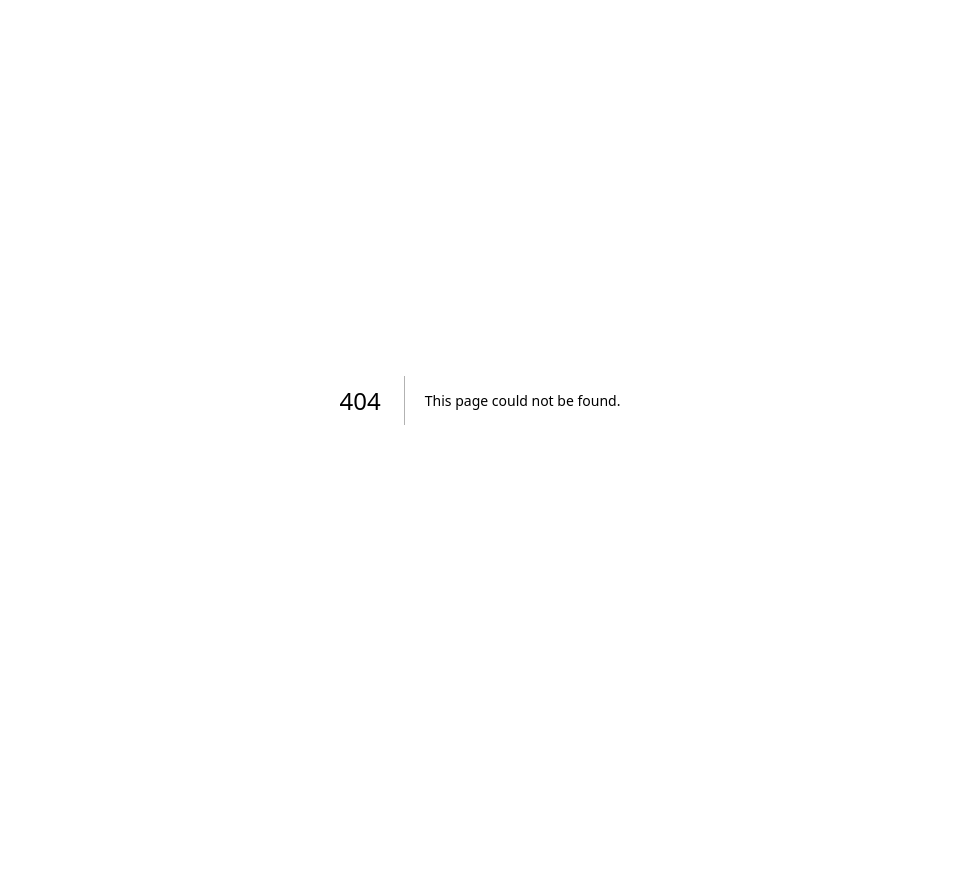
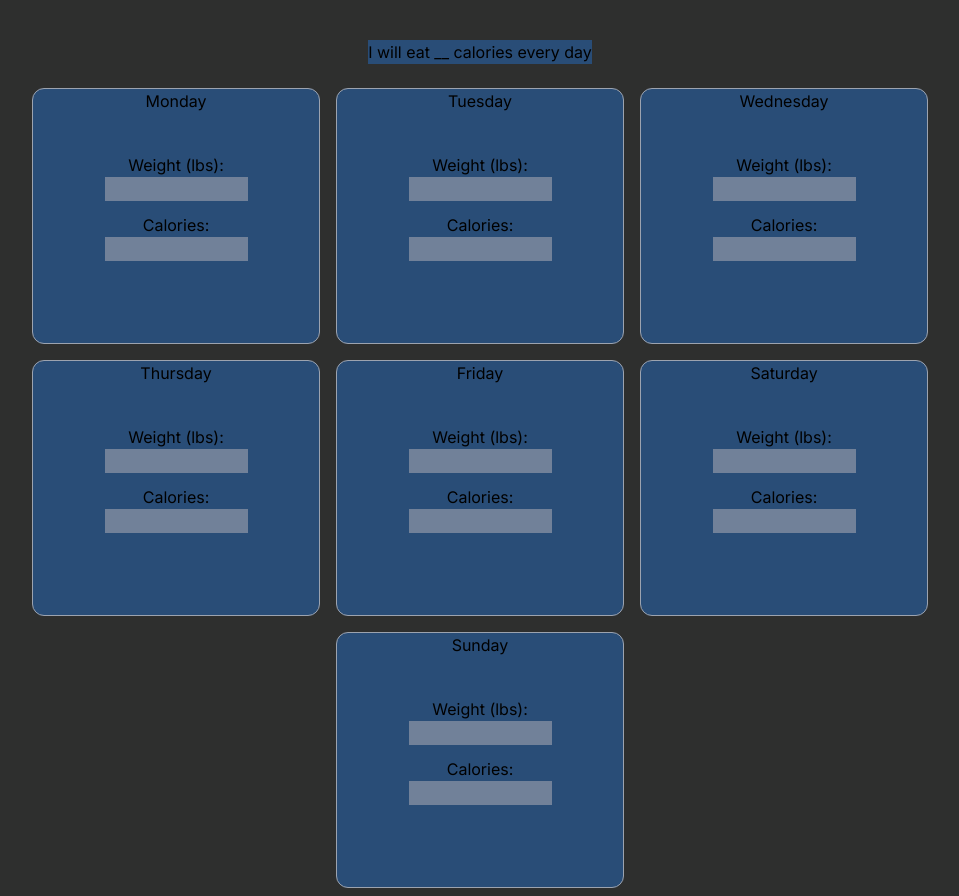
Before and after one commit to Syntax-Samurais/Website, a Next.js app: page /Diet in a window 1280 px wide. Before the commit this address had no page. Shown: the whole page, without its empty margins (160-1119 px from the left). Before the commit the page ends 800 px from the top, so only its background shows below. Built offline with nearby package versions, Linux system fonts and the light colour scheme.

Commit message:
diet page started
Co-authored-by: Dave Robinson <dave-rob@users.noreply.github.com>

```diff
--- /dev/null
+++ b/src/app/Diet/page.js
@@ -0,0 +1,45 @@
+import React from "react";
+
+const page = () => {
+  const days = [
+    "Monday",
+    "Tuesday",
+    "Wednesday",
+    "Thursday",
+    "Friday",
+    "Saturday",
+    "Sunday",
+  ];
+  return (
+    <>
+      <div className="mt-10 m-auto w-fit primary">
+        I will eat __ calories every day
+      </div>
+      <div className="flex flex-wrap w-3/4 m-auto mt-4 justify-center ">
+        {days.map((day, index) => (
+          <div
+            className="border border-gray-400 w-72 m-2 h-64 primary rounded-xl"
+            key={index}
+          >
+            <h1 className="text-center mb-10">{day}</h1>
+            <form className="w-1/2 m-auto text-center">
+              <label className="mt-20">Weight (lbs):</label>
+              <input className="w-full mb-3 secondary" type="text"></input>
+              <label className="mt-10">Calories:</label>
+              <input className="w-full secondary" type="text"></input>
+            </form>
+          </div>
+        ))}
+      </div>
+    </>
+  );
+};
+
+export default page;
+
+/*
+1.	User goal displayed at top of page
+2.	Each day of week will have option for user to input daily calorie intake which updates
+    dashboard/home page pie chart
+3.	User can update daily weight which will reflect on the dashboard/home page weight
+*/
--- a/src/app/globals.css
+++ b/src/app/globals.css
@@ -3,5 +3,13 @@
 @tailwind utilities;
 
 body {
-  @apply bg-gray-700;
+  background-color: rgb(46, 47, 46);
 }
+
+.primary {
+  background-color: #294d77;
+}
+
+.secondary {
+  background-color: rgb(113, 129, 153);
+}
```
